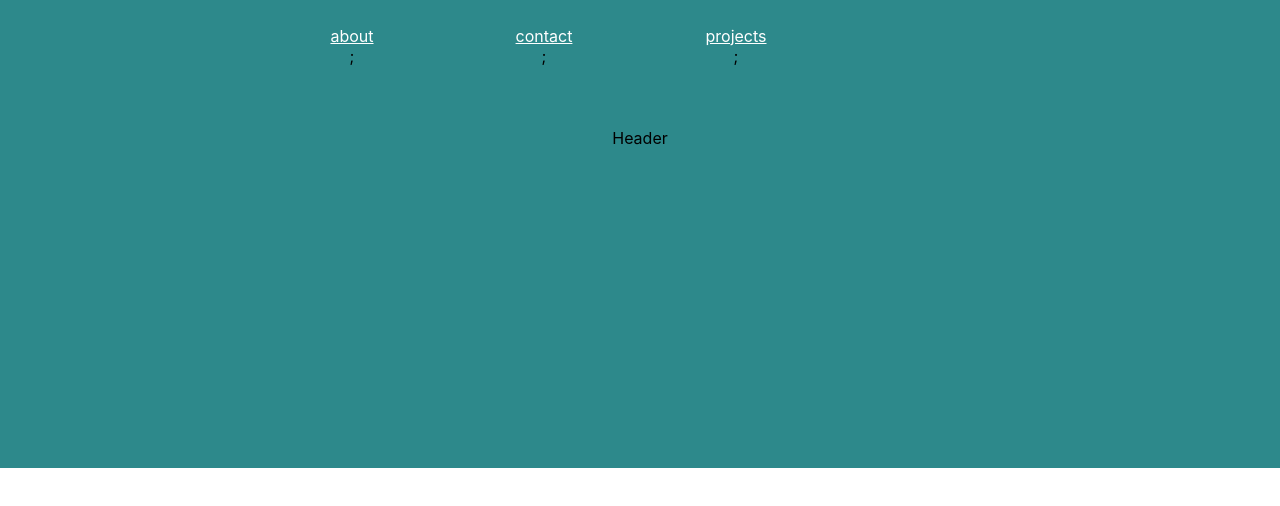
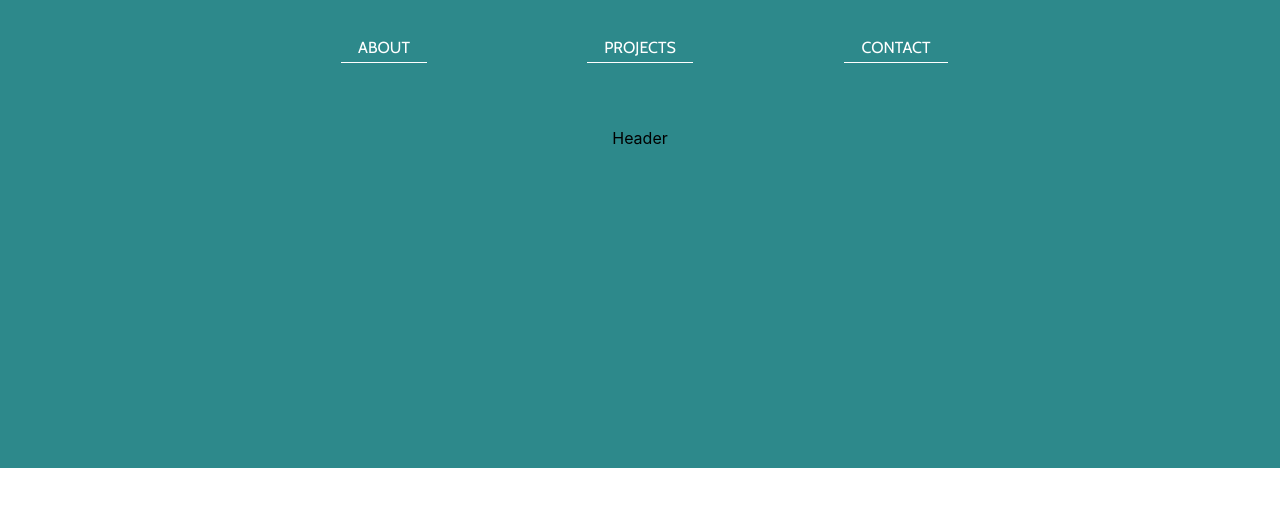
Before and after one commit to mblaul/portfolio-website, a React (Create React App) app: page / in a window 1280 px wide. Shown: the top 506 px of the page. Built offline with nearby package versions, Linux system fonts and the light colour scheme.

Commit message:
Adding in custom fonts, working on styling.

```diff
--- /dev/null
+++ b/public/fonts/fonts.css
@@ -0,0 +1,6 @@
+@font-face {
+  font-family: 'inglobal';
+  font-weight: normal;
+  font-style: normal;
+  src: url('./inglobal.ttf');
+}
--- a/public/index.html
+++ b/public/index.html
@@ -3,6 +3,11 @@
   <head>
     <meta charset="utf-8" />
     <link rel="shortcut icon" href="%PUBLIC_URL%/favicon.ico" />
+    <link rel="stylesheet" href="%PUBLIC_URL%/fonts/fonts.css" />
+    <link
+      href="https://fonts.googleapis.com/css?family=Cabin:400,500,600,700"
+      rel="stylesheet"
+    />
     <meta
       name="viewport"
       content="width=device-width, initial-scale=1, shrink-to-fit=no"
--- a/src/components/layout/NavLink.js
+++ b/src/components/layout/NavLink.js
@@ -4,8 +4,15 @@ import { withStyles } from '@material-ui/core/styles';
 
 const styles = theme => ({
   navLink: {
+    fontFamily: 'Cabin, sans- serif',
+    padding: '5%',
+    textAlign: 'center',
     '& a': {
-      color: 'white'
+      borderBottom: '1px solid white',
+      color: 'white',
+      padding: '0 7.5% 2% 7.5%',
+      textDecoration: 'none',
+      textTransform: 'uppercase'
     }
   }
 });
--- a/src/components/layout/Navbar.js
+++ b/src/components/layout/Navbar.js
@@ -10,21 +10,20 @@ const styles = theme => ({
     top: '0',
     width: '100%',
     padding: '2% 20%',
-    backgroundColor: 'rgba(#000, .5)',
-    textAlign: 'center'
+    backgroundColor: 'rgba(#000, .5)'
   }
 });
 
 class Navbar extends Component {
   render() {
-    const navLinks = ['about', 'contact', 'projects'];
+    const navLinks = ['about', 'projects', 'contact'];
     const { classes } = this.props;
     return (
       <Grid container className={classes.navbar}>
         {navLinks.map(link => {
           return (
-            <Grid item xs={12} sm={3}>
-              <NavLink link={link} name={link} />;
+            <Grid item xs={12} sm={4}>
+              <NavLink link={link} name={link} />
             </Grid>
           );
         })}
```
Also changed, not shown: 1 other file (tests, documents, lock files or other folders).
